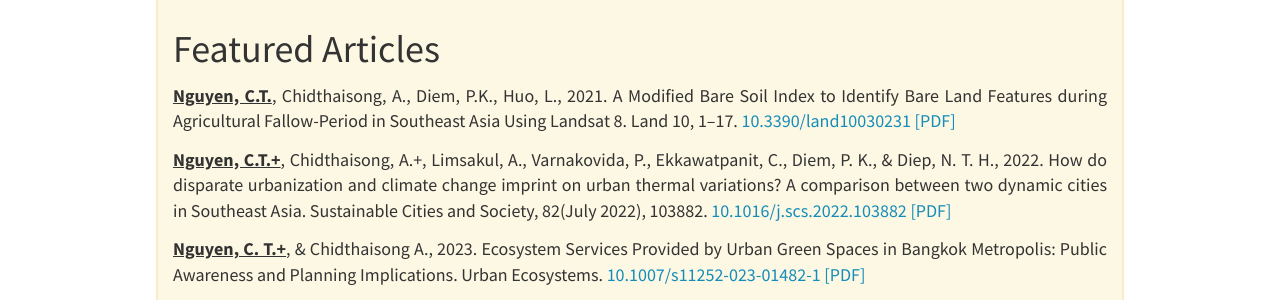
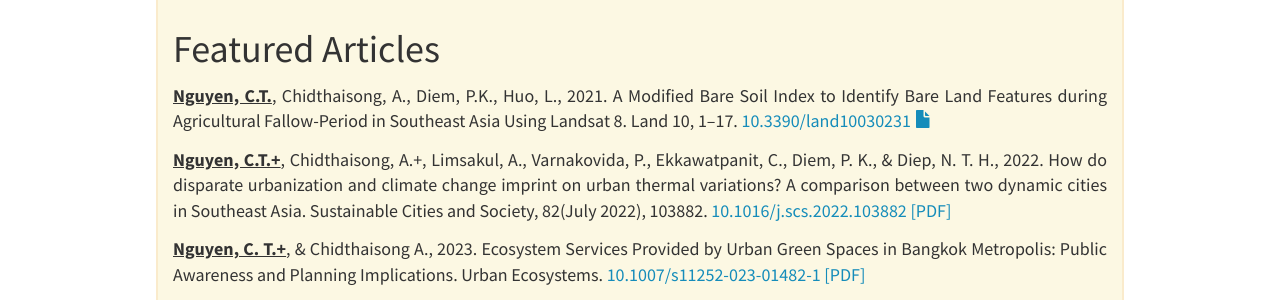
Before and after one commit to canng/cann, a Jekyll site: the page built from _pages/publications.md, in a window 1280 px wide and 900 px high. Shown: the part 265-565 px from the top of the window. Built offline with Jekyll 4.4.1, drawn with Linux system fonts in a browser that asks for light colours; nearby versions of some CDN libraries; some web fonts are replaced.

Commit message:
update icon

```diff
--- a/_pages/publications.md
+++ b/_pages/publications.md
@@ -22,7 +22,7 @@ For a complete list and updated publications, go to: <a href="https://scholar.go
 
 <h2>Featured Articles</h2>
 
-<b><u>Nguyen, C.T.</u></b>, Chidthaisong, A., Diem, P.K., Huo, L., 2021. A Modified Bare Soil Index to Identify Bare Land Features during Agricultural Fallow-Period in Southeast Asia Using Landsat 8. Land 10, 1–17. <a href="https://doi.org/10.3390/land10030231"> 10.3390/land10030231</a><a href="{{ site.url }}{{ site.baseurl }}/assets/Article_archive/2021_land_bare_soil_index_mbi.pdf">   [PDF]</a> <br>
+<b><u>Nguyen, C.T.</u></b>, Chidthaisong, A., Diem, P.K., Huo, L., 2021. A Modified Bare Soil Index to Identify Bare Land Features during Agricultural Fallow-Period in Southeast Asia Using Landsat 8. Land 10, 1–17. <a href="https://doi.org/10.3390/land10030231"> 10.3390/land10030231</a><a href="{{ site.url }}{{ site.baseurl }}/assets/Article_archive/2021_land_bare_soil_index_mbi.pdf">   <i class="glyphicon glyphicon-file"></i></a> <br>
 
 <b><u>Nguyen, C.T.+</u></b>, Chidthaisong, A.+, Limsakul, A., Varnakovida, P., Ekkawatpanit, C., Diem, P. K., & Diep, N. T. H., 2022. How do disparate urbanization and climate change imprint on urban thermal variations? A comparison between two dynamic cities in Southeast Asia. Sustainable Cities and Society, 82(July 2022), 103882. <a href="https://doi.org/10.1016/j.scs.2022.103882"> 10.1016/j.scs.2022.103882</a><a href="{{ site.url }}{{ site.baseurl }}/assets/Article_archive/2022_SCS_103822_urban_heat_bkk_hcm.pdf">   [PDF]</a> <br>
 
```
